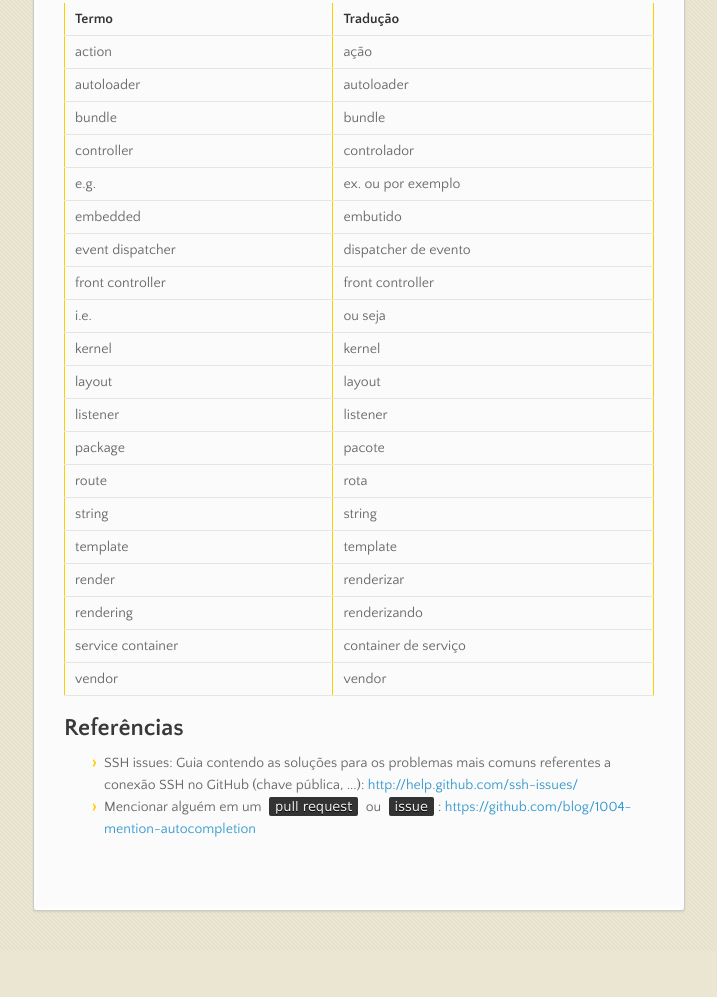
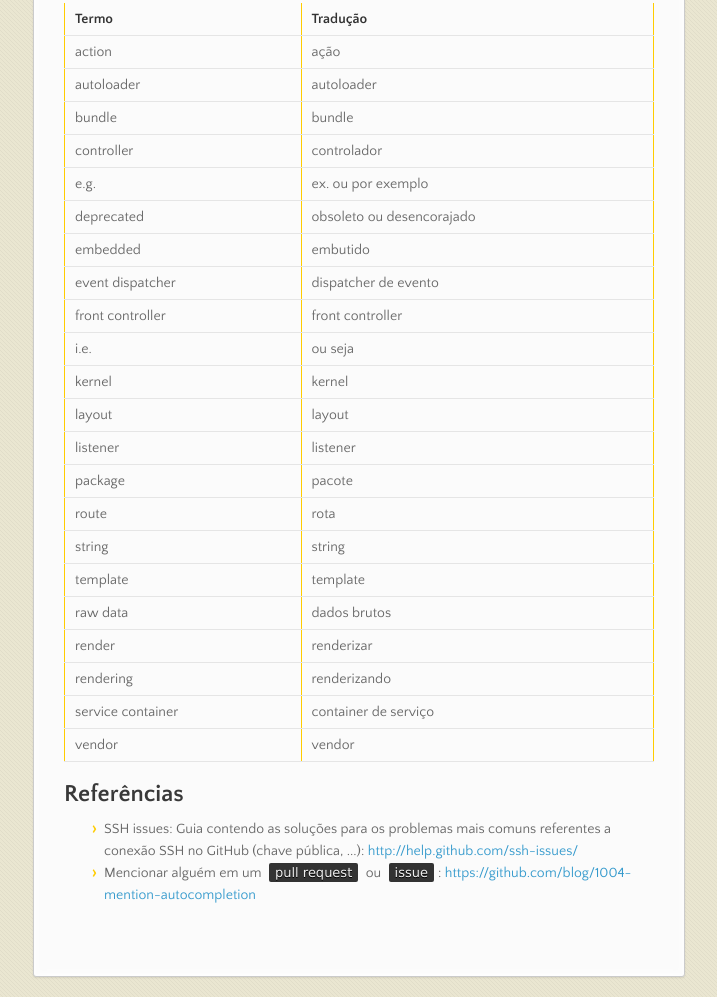
Before and after one commit to andreia/symfony-docs-pt-BR, a plain HTML site: page index.html in a window 1280 px wide. Shown: the part 1998-2995 px from the top of the page, without its empty margins (282-999 px from the left). Before the commit the page ends 2949 px from the top, so only its background shows below. Drawn offline with nearby package versions, Linux system fonts and the light colour scheme.

```diff
--- a/index.html
+++ b/index.html
@@ -60,7 +60,7 @@
 
 <p>2.1 Copiar a URL do repositório do seu fork, para utilizá-la com o comando git clone (por exemplo)</p>
 
-<pre><code>$ git clone git@github.com:seuusername/symfony-docs.git
+<pre><code> $ git clone git@github.com:seuusername/symfony-docs.git
 </code></pre>
 
 <p>2.2 Após completar o clone do repositório, ele terá o nome remoto "origin". Não confundir, apesar do nome ser origin ele não está apontando para o repo master, mas sim para o seu fork no github.</p>
@@ -140,6 +140,10 @@ Mais informações sobre o Pull Request: <a href="http://help.github.com/pull-re
         <td>ex. ou por exemplo</td>
     </tr>
 <tr>
+<td>deprecated</td>
+        <td>obsoleto ou desencorajado</td>
+    </tr>
+<tr>
 <td>embedded</td>
         <td>embutido</td>
     </tr>
@@ -182,6 +186,10 @@ Mais informações sobre o Pull Request: <a href="http://help.github.com/pull-re
 <tr>
 <td>template</td>
         <td>template</td>
+    </tr>
+<tr>
+<td>raw data</td>
+        <td>dados brutos</td>
     </tr>
 <tr>
 <td>render</td>
```
Also changed, not shown: params.json (+1 -1 lines).
